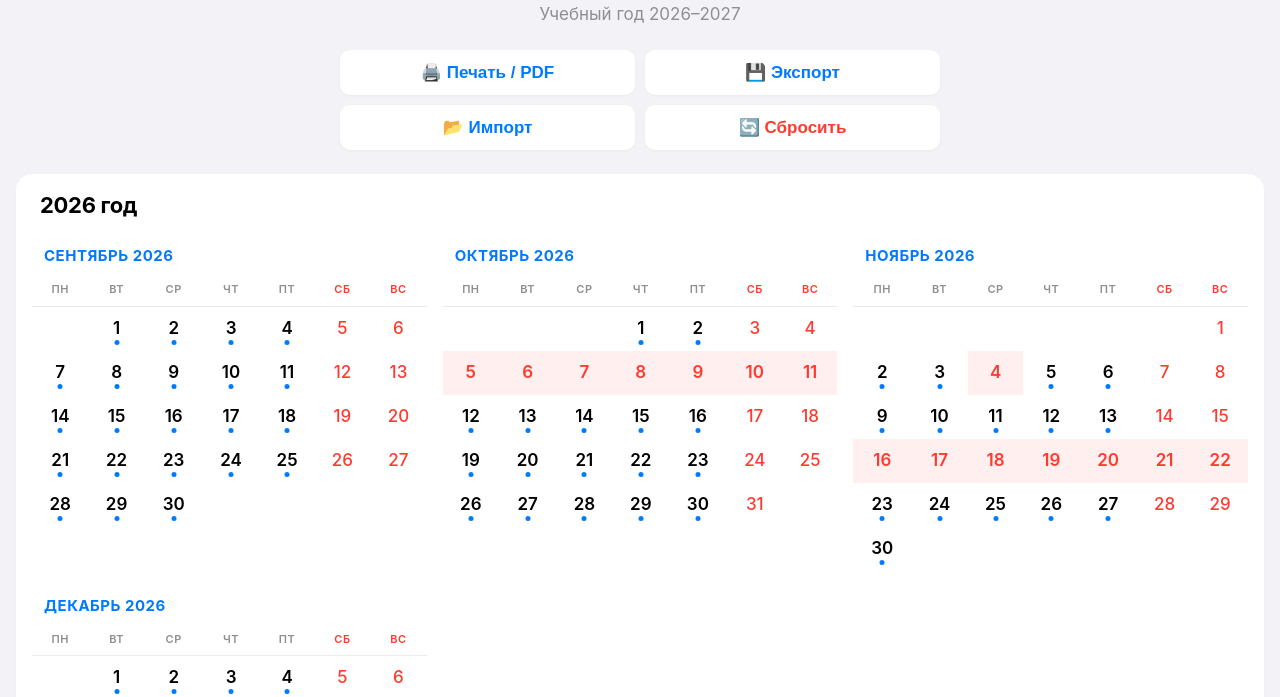
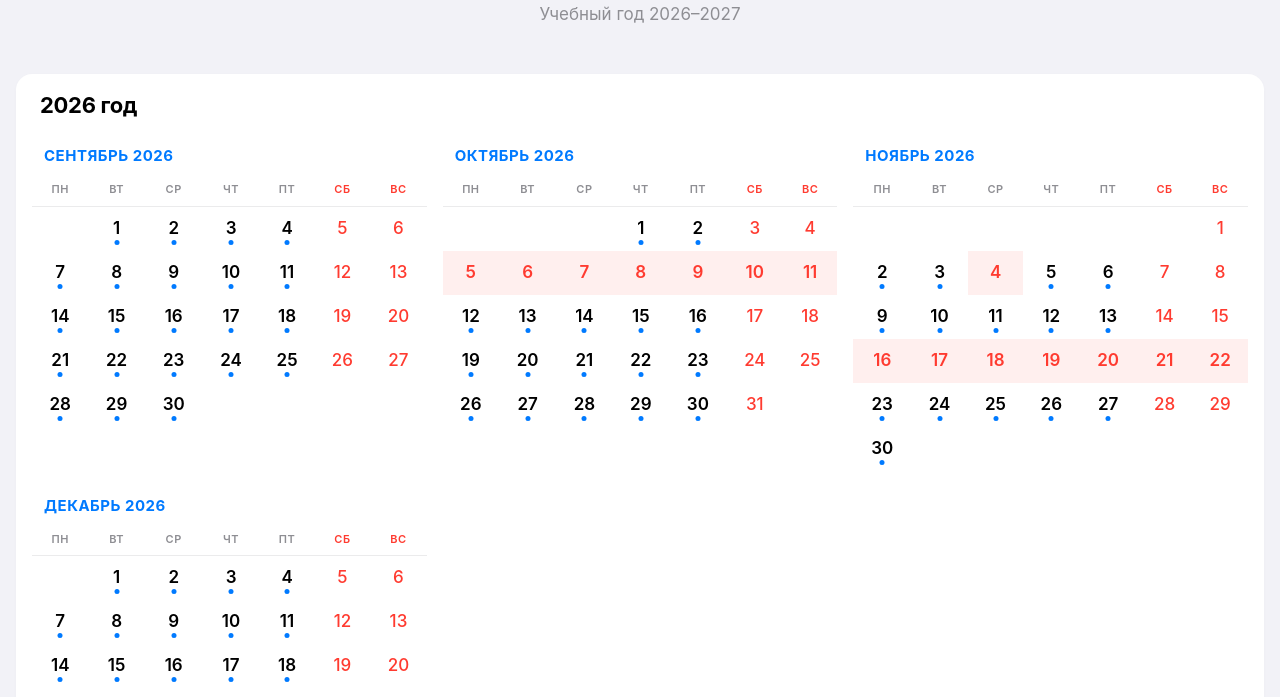
Before and after one commit to alexmakarchuk-art/sheduler, a plain HTML site: page index.html in a window 1280 px wide. Shown: the part 59-756 px from the top of the page. Drawn offline with Linux system fonts and the light colour scheme.

Commit message:
Update index.html

```diff
--- a/index.html
+++ b/index.html
@@ -19,7 +19,7 @@
 <link rel="manifest" href="manifest.json">
 
 <meta name="format-detection" content="telephone=no">
-<title>Расписание 6 "Б" класс 2026–2027</title>
+<title>Расписание 5 "Б" класс 2026–2027</title>
 
 <style>
   :root {
@@ -123,10 +123,7 @@
 </header>
 
 <div class="controls">
-  <button onclick="window.print()">🖨️ Печать / PDF</button>
-  <button onclick="exportData()">💾 Экспорт</button>
-  <button onclick="importData()">📂 Импорт</button>
-  <button class="btn-reset" onclick="resetAll()">🔄 Сбросить</button>
+
 </div>
 
 <div id="calendar"></div>
```
